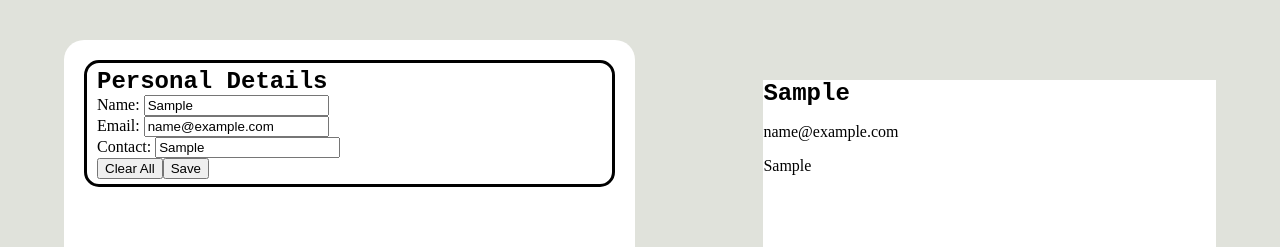
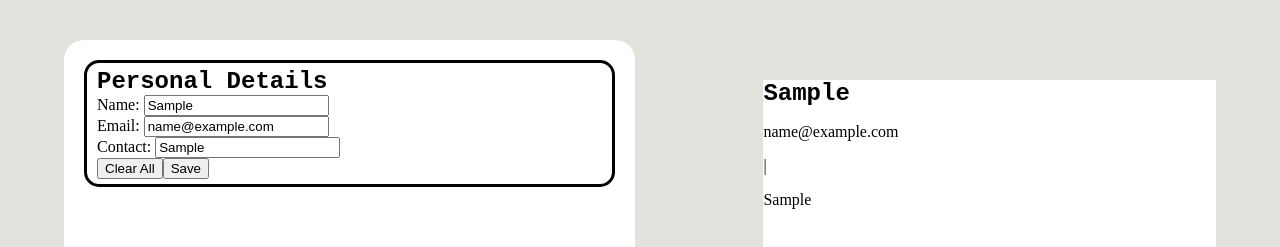
Before and after one commit to ruchik-panwal/ResumeBuilder, a React (Vite) app: page / in a window 1280 px wide. Both pictures are taken after typing "Sample", "name@example.com", "Sample" into the empty fields and a click on the button "Save". Shown: the top 247 px of the page. Built offline with nearby package versions, Linux system fonts and the light colour scheme.

Commit message:
addded a '|' text for display design

```diff
--- a/src/components/resumePreview.jsx
+++ b/src/components/resumePreview.jsx
@@ -32,6 +32,7 @@ function PerDetailsBuilder({ personalData, previewData }) {
       {(domObj.personEmail || domObj.personNumber) && (
         <div>
           {domObj.personEmail && <p>{domObj.personEmail}</p>}
+          {<p>|</p>}
           {domObj.personNumber && <p>{domObj.personNumber}</p>}
         </div>
       )}
```
